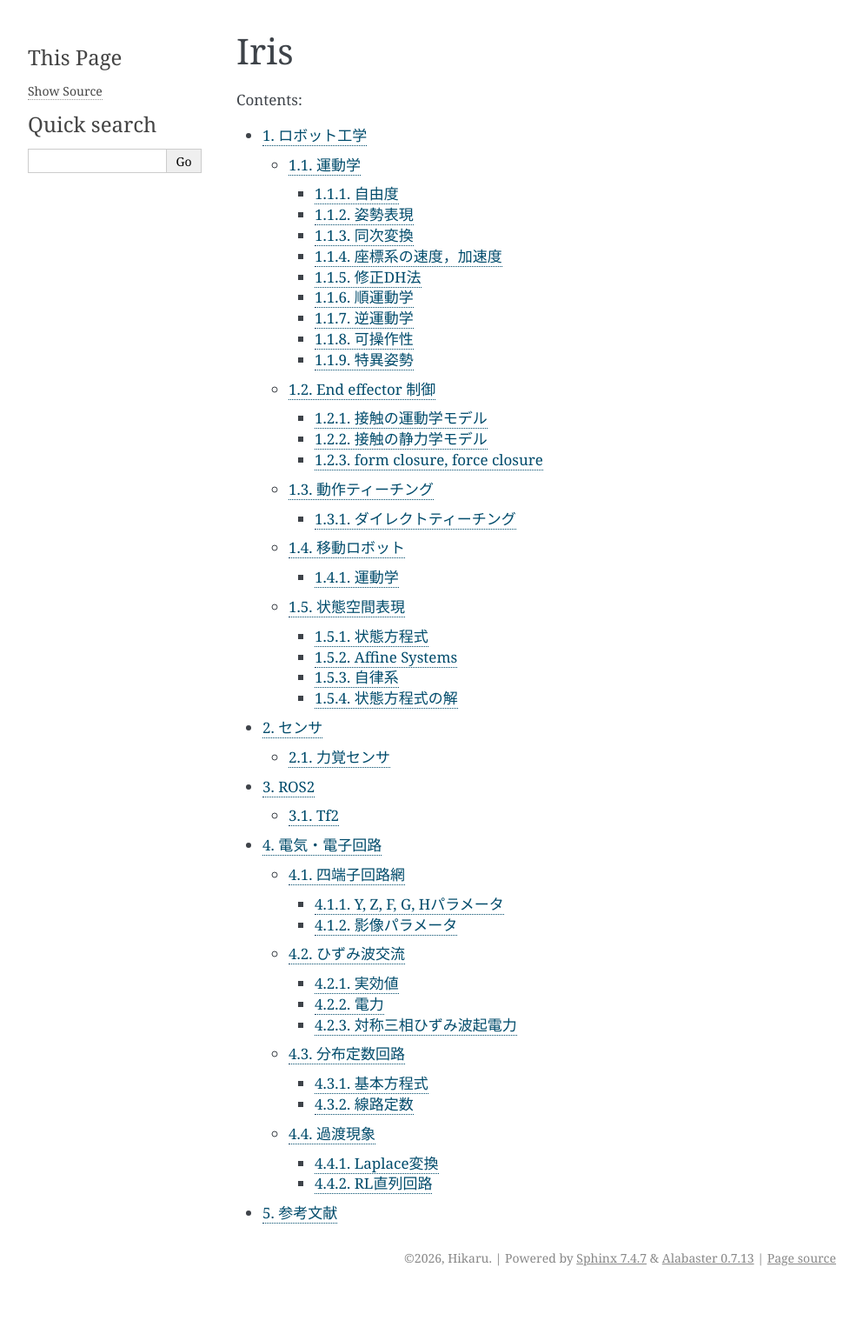
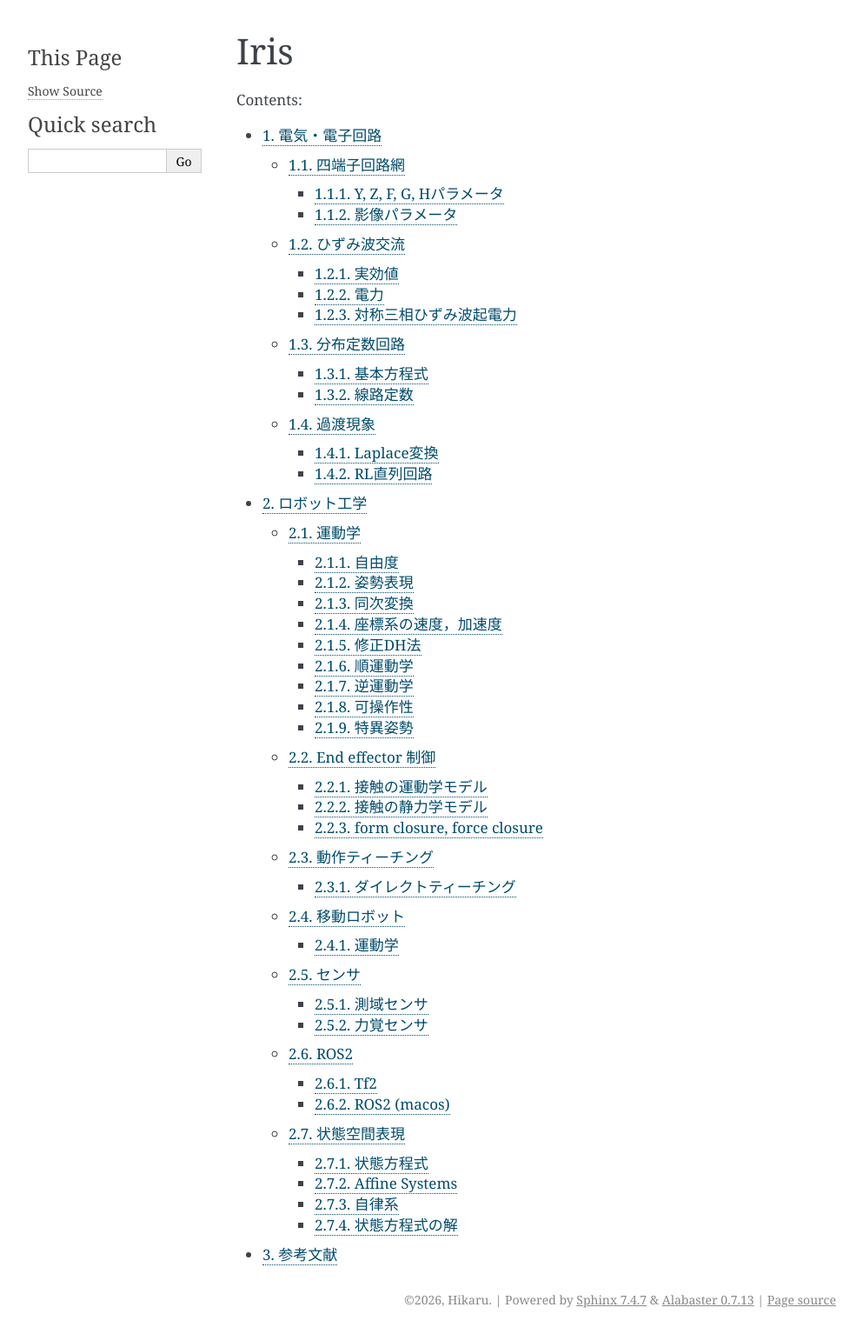
Before and after one commit to sql-hkr/iris, a Sphinx documentation site: the page built from source/index.rst, in a window 1280 px wide. Shown: the whole page at 87% size, without its empty margins (148-1141 px from the left). Built offline with Sphinx 7.4.7, drawn with Linux system fonts in a browser that asks for light colours; before the commit the page ends 1486 px from its top, so only the background shows below that.

Commit message:
docs: update documentation structure

```diff
--- a/source/index.rst
+++ b/source/index.rst
@@ -6,8 +6,6 @@ Iris
    :caption: Contents:
    :numbered:
 
+   ckt/main
    robotics/main
-   sensor/main
-   ros2/main
-   ckt/main
    ref
--- a/source/robotics/main.rst
+++ b/source/robotics/main.rst
@@ -9,4 +9,6 @@
    ee
    teaching
    mobile
+   sensor/main
+   ros2/main
    nls
--- a/source/sensor/main.rst
+++ b/source/robotics/ros2/main.rst
@@ -1,8 +1,9 @@
-センサ
+ROS2
 ==================
 
 .. toctree::
    :maxdepth: 2
    :caption: Contents:
 
-   ft
+   tf2
+   macos
--- a/source/ros2/main.rst
+++ b/source/robotics/sensor/main.rst
@@ -1,8 +1,9 @@
-ROS2
+センサ
 ==================
 
 .. toctree::
    :maxdepth: 2
    :caption: Contents:
 
-   tf2
+   range
+   ft
```
Also changed, not shown: source/robotics/ros2/macos.rst (added, +30 -0 lines), source/robotics/sensor/range.rst (added, +33 -0 lines), source/robotics/ros2/tf2.rst (renamed from source/ros2/tf2.rst), source/robotics/sensor/ft.rst (renamed from source/sensor/ft.rst).
